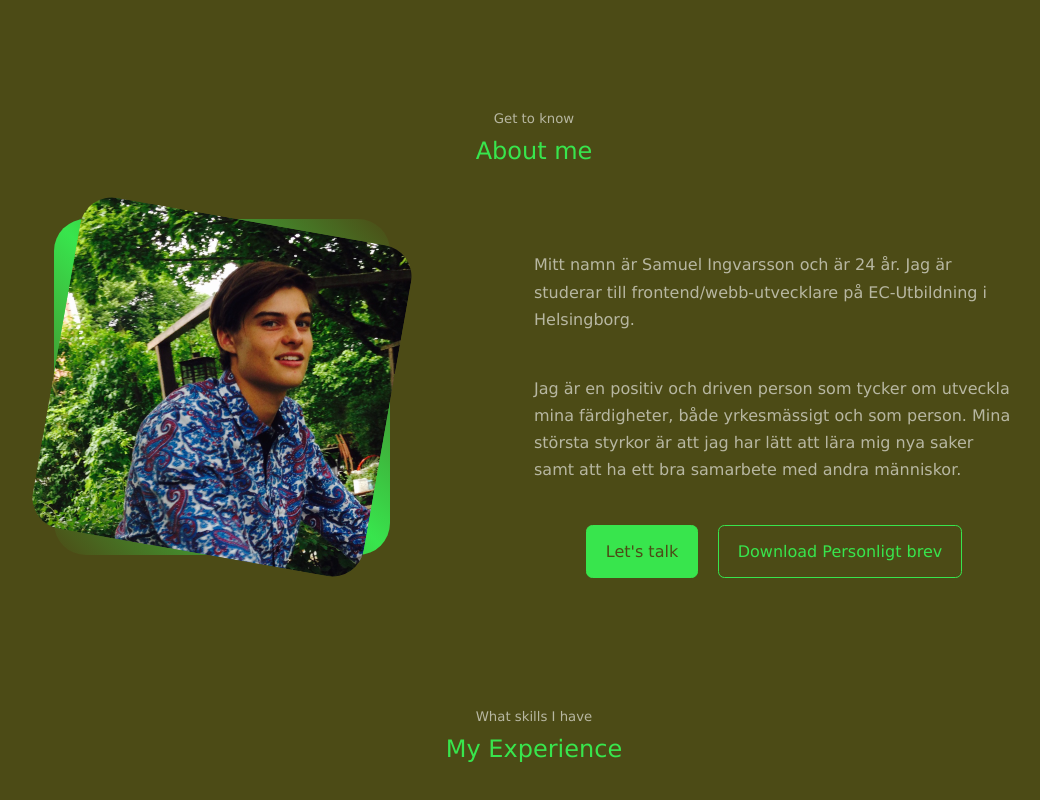
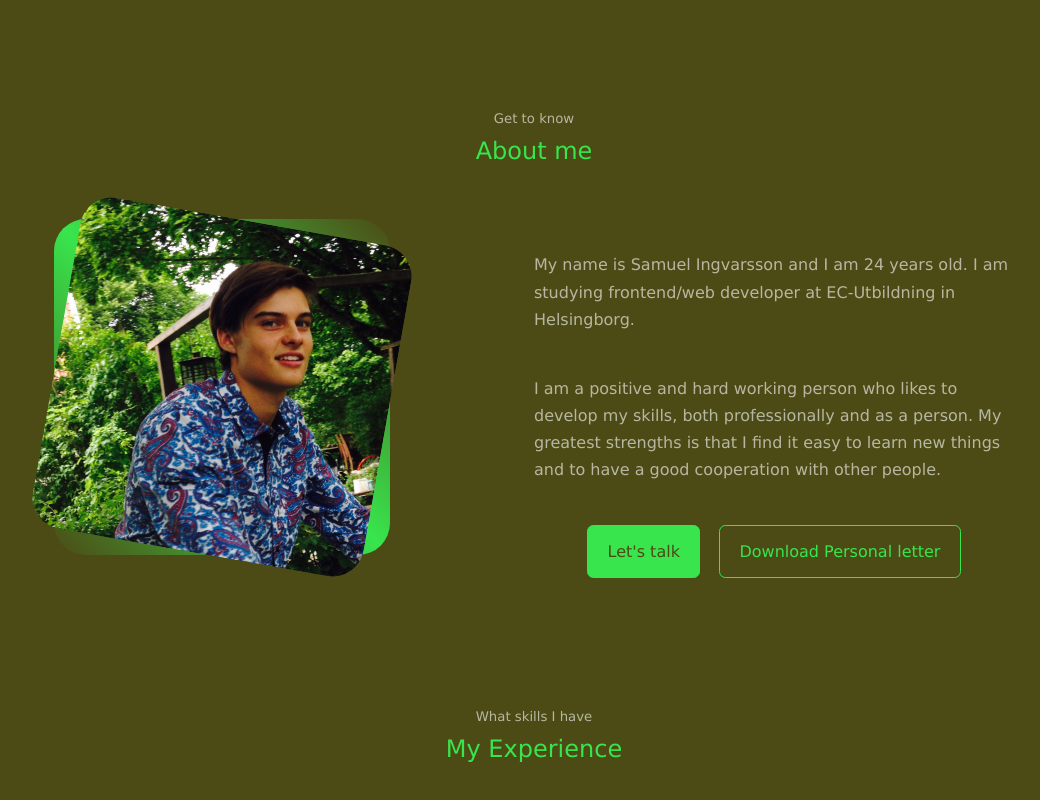
Before and after one commit to SamuelIngvarsson/Portfolio, a React (Create React App) app: page / in a window 1280 px wide. Shown: the part 820-1620 px from the top of the page, without its empty margins (106-1146 px from the left). Built offline with nearby package versions, Linux system fonts and the light colour scheme.

Commit message:
translate text to english and add personal letter

```diff
--- a/src/components/about/About.jsx
+++ b/src/components/about/About.jsx
@@ -1,6 +1,7 @@
 import React from "react";
 import "./about.css";
 import Me from "../../assets/0E3E2BE4-CAB1-4678-8BDA-3A92060C0A4C_1_105_c.jpeg";
+import PersonalLetter from "../../assets/Personligt brev - Samuel Ingvarsson.pdf";
 function About() {
   return (
     <section id="about">
@@ -14,21 +15,21 @@ function About() {
         </div>
         <div className="about__content">
           <p>
-            Mitt namn är Samuel Ingvarsson och är 24 år. Jag är studerar till
-            frontend/webb-utvecklare på EC-Utbildning i Helsingborg.
+            My name is Samuel Ingvarsson and I am 24 years old. I am studying
+            frontend/web developer at EC-Utbildning in Helsingborg.
           </p>
           <p>
-            Jag är en positiv och driven person som tycker om utveckla mina
-            färdigheter, både yrkesmässigt och som person. Mina största styrkor
-            är att jag har lätt att lära mig nya saker samt att ha ett bra
-            samarbete med andra människor.
+            I am a positive and hard working person who likes to develop my
+            skills, both professionally and as a person. My greatest strengths
+            is that I find it easy to learn new things and to have a good
+            cooperation with other people.
           </p>
           <div className="about__links">
             <a href="#contact" className="btn btn-primary">
               Let's talk
             </a>
-            <a href="#" download className="btn">
-              Download Personligt brev
+            <a href={PersonalLetter} download className="btn">
+              Download Personal letter
             </a>
           </div>
         </div>
--- a/src/components/header/CTA.jsx
+++ b/src/components/header/CTA.jsx
@@ -9,7 +9,7 @@ function CTA() {
         Download CV
       </a>
       <a href={Letter} download className="btn">
-        Download Reference
+        Download Reference from previous work
       </a>
       <a href="#contact" className="btn btn-primary">
         Let's talk
```
Also changed, not shown: 1 other file (tests, documents, lock files or other folders).
